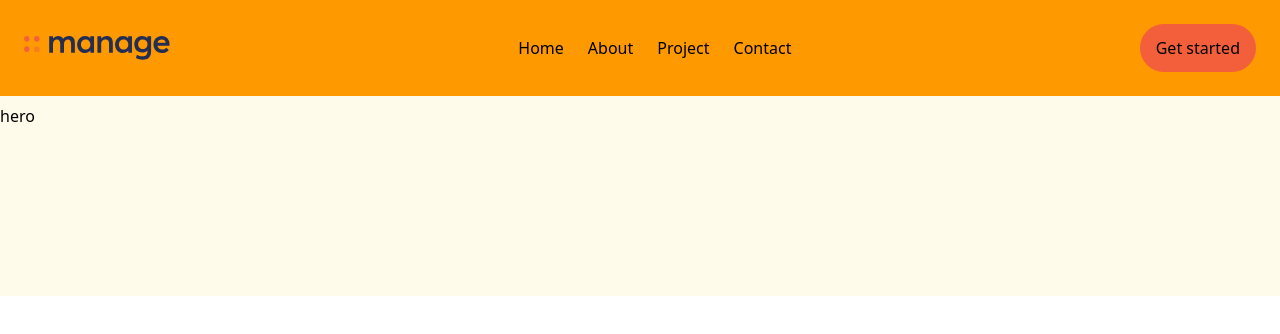
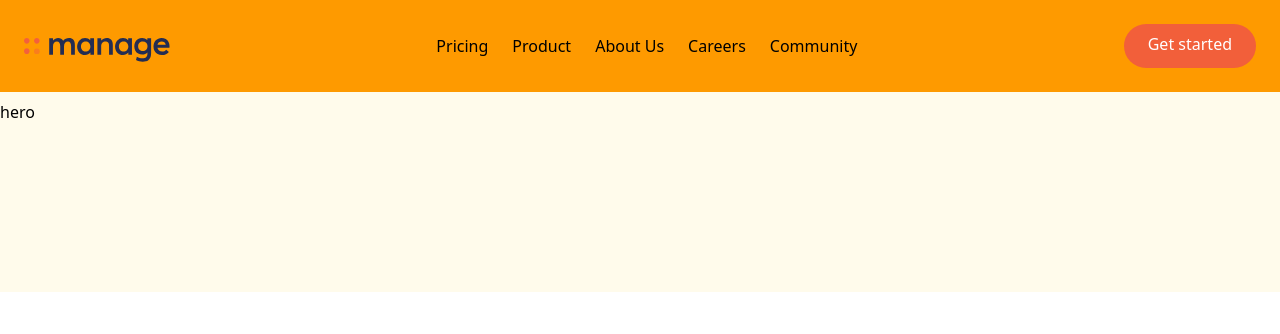
Before and after one commit to khaeyMensah/tailwindcss-landing-v1, a website: page src/index.html in a window 1280 px wide. Drawn offline with Linux system fonts and the light colour scheme.

Commit message:
Completed initial styling of navbar

```diff
--- a/src/index.html
+++ b/src/index.html
@@ -8,32 +8,29 @@
   </head>
   <body>
     <!-- Navbar -->
-    <nav
-      class="relative container mx-auto bg-amber-500 p-6"
-    >
-    <div class="flex justify-between items-center ">
-      <div class="logo">
-        <img src="./images/logo.svg" alt="logo">
-      </div>
-      <div class="hidden nav-links space-x-6 md:flex">
-        <a href="#" class="nav-item hover:text-amber-500">Home</a>
-        <a href="#" class="nav-item hover:text-amber-500">About</a>
-        <a href="#" class="nav-item hover:text-amber-500">Project</a>
-        <a href="#" class="nav-item hover:text-amber-500" >Contact</a>
-      </div>
-      <div class="button hidden md:flex">
+    <nav class="relative container mx-auto bg-amber-500 p-6">
+      <div class="flex justify-between items-center">
+        <div class="pt-2">
+          <img src="./images/logo.svg" alt="logo" />
+        </div>
+        <!-- Menu-items -->
+        <div class="hidden space-x-6 md:flex">
+          <a href="#" class="hover:text-darkGrayishBlue">Pricing</a>
+          <a href="#" class="hover:text-darkGrayishBlue">Product</a>
+          <a href="#" class="hover:text-darkGrayishBlue">About Us</a>
+          <a href="#" class="hover:text-darkGrayishBlue">Careers</a>
+          <a href="#" class="hover:text-darkGrayishBlue">Community</a>
+        </div>
+        <!-- button -->
         <a
           href="#"
-          class="bg-brightRed rounded-full hover:bg-amber-600 py-3 px-4 self-baseline"
+          class="hidden p-3 px-6 pt-2 text-white rounded-full baseline bg-brightRed hover:bg-brightRedLight md:block"
           >Get started</a
         >
       </div>
-    </div>
     </nav>
     <section id="hero">
-        <div class="carosel bg-amber-50 flex pt-2 h-50" >
-            hero
-        </div>
+      <div class="container bg-amber-50 flex pt-2 h-50">hero</div>
     </section>
   </body>
 </html>
```
Also changed, not shown: src/css/output.css.
